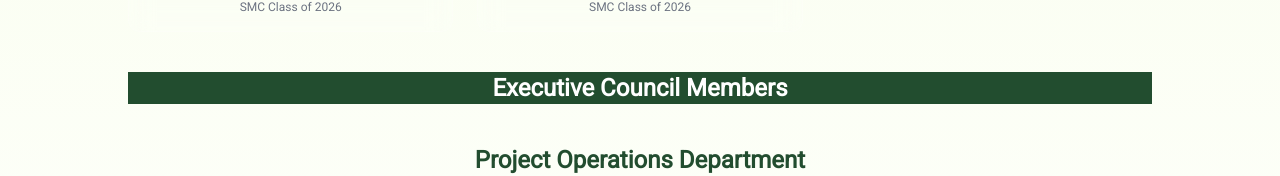
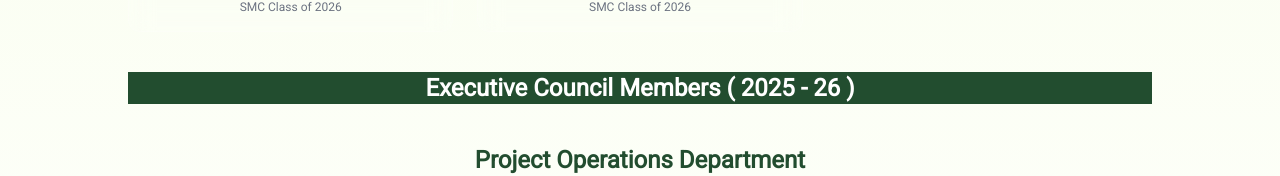
Before and after one commit to najmanmna/phh-ngo-website, a React (Vite) app: page /team in a window 1280 px wide. Shown: the part 584-760 px from the top of the page. Built offline with nearby package versions, Linux system fonts and the light colour scheme.

Commit message:
meet the team year added

```diff
--- a/src/pages/MeetTheTeam.jsx
+++ b/src/pages/MeetTheTeam.jsx
@@ -137,7 +137,7 @@
 
           <div className="mb-10">
             <h2 className="text-xl md:text-2xl font-semibold text-white mb-4 bg-primary">
-              Office Bearers  ( 2025 - 26 )
+              Office Bearers ( 2025 - 26 )
             </h2>
             <div className="grid grid-cols-1 sm:grid-cols-2 md:grid-cols-3 gap-6">
               {officeBearers.map(({ role, name, class: classYear }) => (
@@ -154,7 +154,7 @@
           </div>
 
           <h2 className="text-xl md:text-2xl font-semibold text-white mb-10 bg-primary">
-            Executive Council Members
+            Executive Council Members ( 2025 - 26 )
           </h2>
 
           {departments.map(({ name, members }) => (
```
